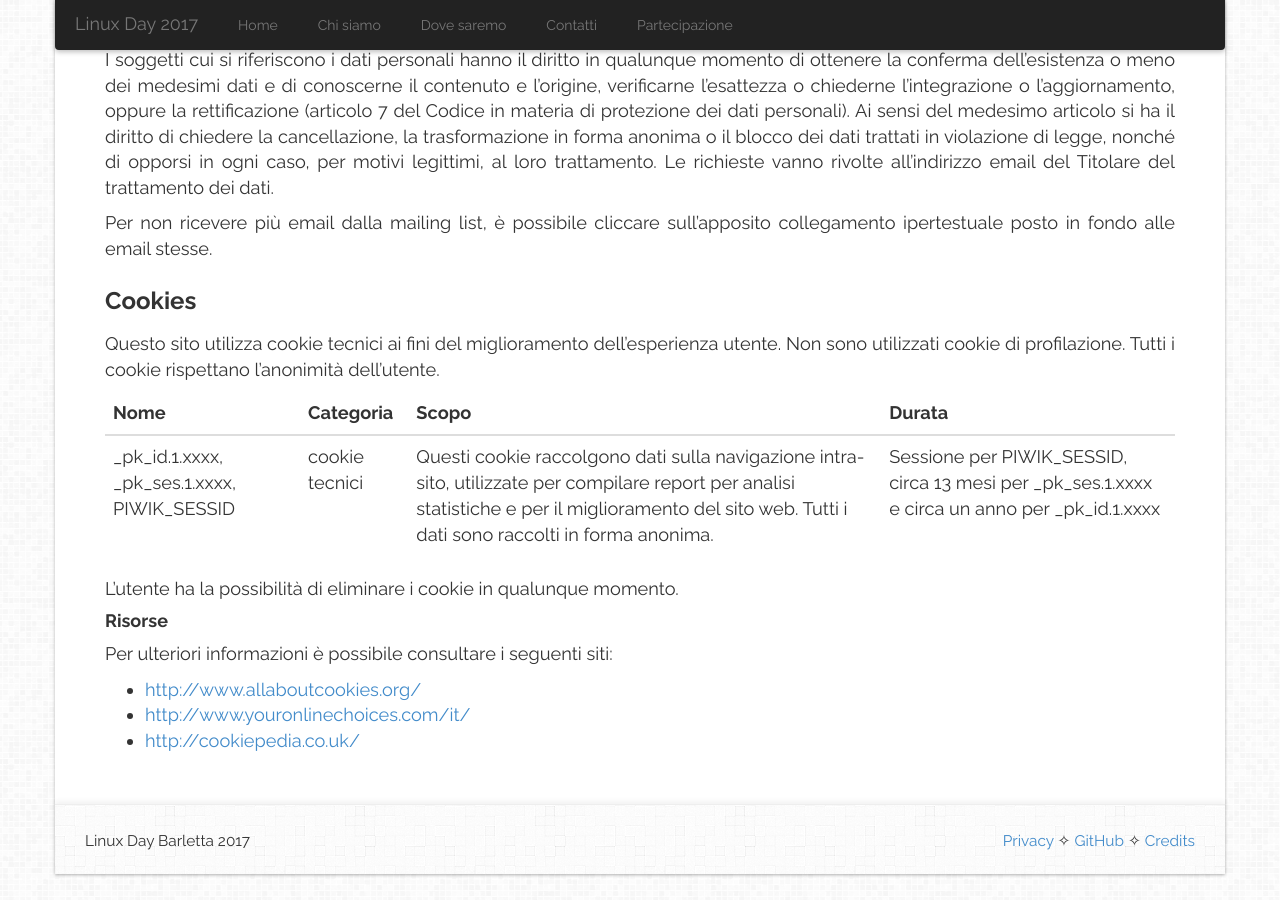
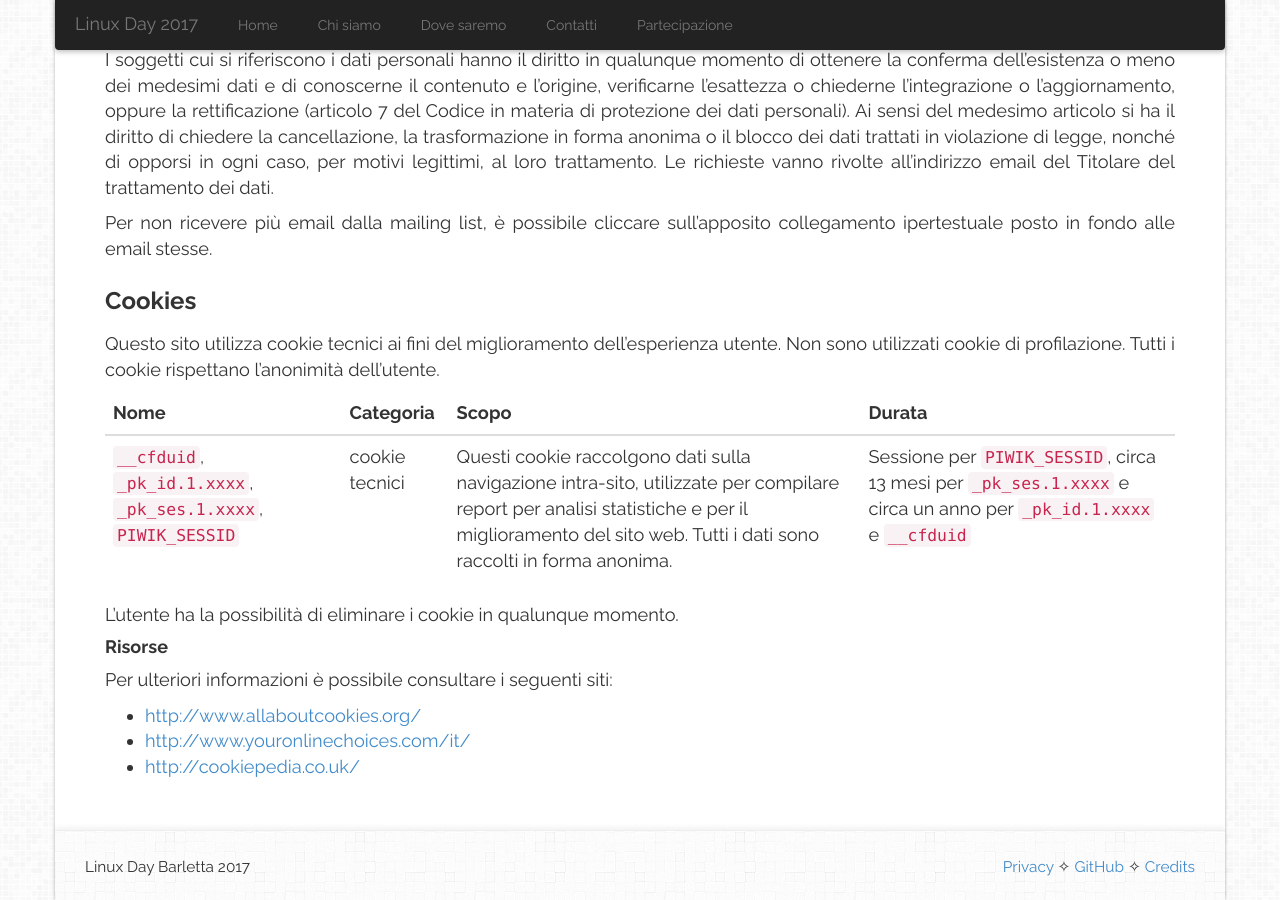
Before and after one commit to linuxdaybarletta/linuxdaybarletta.github.io, a Jekyll site: the page built from privacy.md, in a window 1280 px wide and 900 px high, scrolled down 1082 px. Built offline with Jekyll 4.4.1, drawn with Linux system fonts in a browser that asks for light colours; nearby versions of some CDN libraries; comment, search, counter and statistics services are not loaded.

Commit message:
Update privacy policy

```diff
--- a/privacy.md
+++ b/privacy.md
@@ -32,7 +32,7 @@ Questo sito utilizza cookie tecnici ai fini del miglioramento dell'esperienza ut
 
 | Nome | Categoria | Scopo | Durata |
 |:--- -|:----------|:------|:-------|
-| _pk_id.1.xxxx, _pk_ses.1.xxxx, PIWIK_SESSID  | cookie tecnici | Questi cookie raccolgono dati sulla navigazione intra-sito, utilizzate per compilare report per analisi statistiche e per il  miglioramento del sito web. Tutti i dati sono raccolti in forma anonima. | Sessione per PIWIK_SESSID, circa 13 mesi per _pk_ses.1.xxxx e circa un anno per _pk_id.1.xxxx |
+| `__cfduid`, `_pk_id.1.xxxx`, `_pk_ses.1.xxxx`, `PIWIK_SESSID` | cookie tecnici | Questi cookie raccolgono dati sulla navigazione intra-sito, utilizzate per compilare report per analisi statistiche e per il  miglioramento del sito web. Tutti i dati sono raccolti in forma anonima. | Sessione per `PIWIK_SESSID`, circa 13 mesi per `_pk_ses.1.xxxx` e circa un anno per `_pk_id.1.xxxx` e `__cfduid` |
 {: class="table"}
 
 L'utente ha la possibilità di eliminare i cookie in qualunque momento.
```
